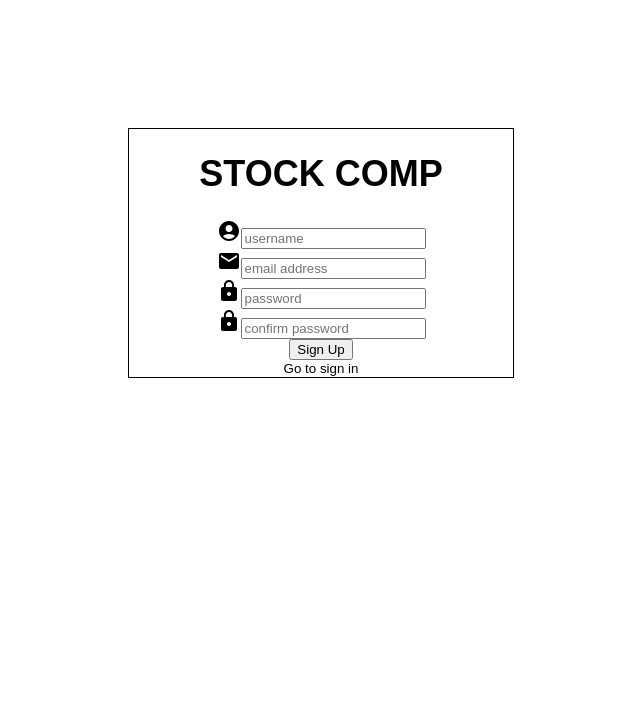
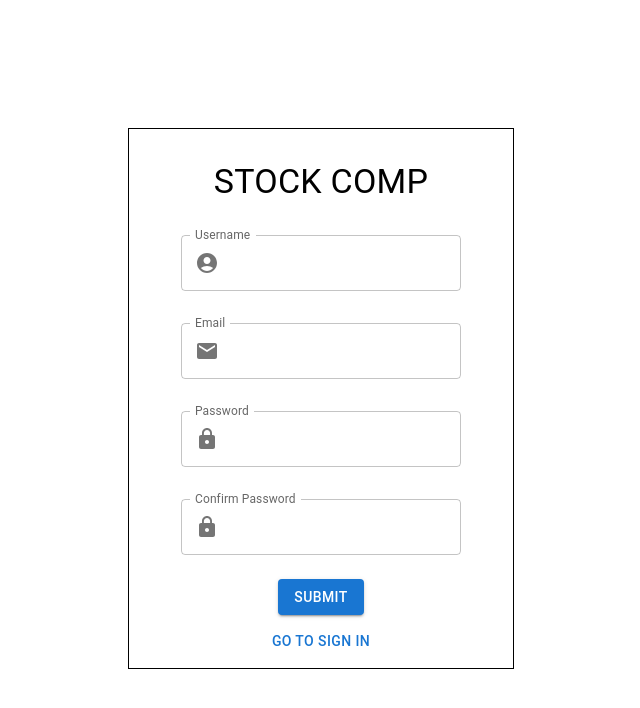
Before and after one commit to andrewass/stockcomp-client, a React (Create React App) app: page /authentication in a window 1280 px wide. Both pictures are taken after a click on the button "GO TO SIGN UP". Shown: the top 708 px of the page, without its empty margins (319-959 px from the left). Built offline with nearby package versions, Linux system fonts and the light colour scheme; what ra-data-simple-rest would draw is missing.

Commit message:
Refactoring sign up component

```diff
--- a/src/body/authentication/SignIn.js
+++ b/src/body/authentication/SignIn.js
@@ -1,5 +1,4 @@
 import React, {useContext, useState} from "react";
-import "./authentication.css";
 import AccountCircleIcon from '@mui/icons-material/AccountCircle';
 import LockIcon from '@mui/icons-material/Lock';
 import {signIn, updateLocalStorage} from "../../service/authService";
@@ -66,7 +65,7 @@ const SignIn = ({setDisplaySignUp}) => {
                                </InputAdornment>
                            )
                        }}/>
-            <Button sx={{mt: 3}} type="submit">Submit</Button>
+            <Button sx={{mt: 3}} type="submit" variant="contained">Submit</Button>
             <Button sx={{mt: 1, mb: 1}} onClick={() => setDisplaySignUp(true)}>Go to sign up</Button>
         </form>
     );
--- a/src/body/authentication/SignUp.js
+++ b/src/body/authentication/SignUp.js
@@ -1,17 +1,31 @@
 import React, {useContext, useState} from "react";
-import "./authentication.css";
 import AccountCircleIcon from '@mui/icons-material/AccountCircle';
 import LockIcon from '@mui/icons-material/Lock';
 import EmailIcon from '@mui/icons-material/Email';
 import {UserContext} from "../../context/UserContext";
 import {useHistory} from "react-router-dom";
 import {signUp, updateLocalStorage} from "../../service/authService";
+import {makeStyles} from "@mui/styles";
+import {InputAdornment, TextField, Typography} from "@mui/material";
+import Button from "@mui/material/Button";
+
+const useStyles = makeStyles({
+    root: {
+        display: "flex",
+        flexDirection: "column",
+        justifyContent: "center",
+        alignItems: "center",
+        margin: "10% auto",
+        border: "1px ridge black",
+        width: "30%"
+    }
+});
 
 const SignUp = ({setDisplaySignUp}) => {
 
+    const classes = useStyles();
     const {setIsSignedIn} = useContext(UserContext);
     const history = useHistory();
-
     const [username, setUsername] = useState("");
     const [password, setPassword] = useState("");
     const [retypedPassword, setRetypedPassword] = useState("");
@@ -51,29 +65,44 @@ const SignUp = ({setDisplaySignUp}) => {
     };
 
     return (
-        <form onSubmit={postSignUpToServer} id="signUpForm">
-            <h1>STOCK COMP</h1>
-            <div className="formFields">
-                <div className="username">
-                    <AccountCircleIcon/>
-                    <input name="username" type="text" placeholder="username" onChange={updateUsername}/>
-                </div>
-                <div className="email">
-                    <EmailIcon/>
-                    <input name="email" type="email" placeholder="email address" onChange={updateEmail}/>
-                </div>
-                <div className="password">
-                    <LockIcon/>
-                    <input name="password" type="password" placeholder="password" onChange={updatePassword}/>
-                </div>
-                <div className="password">
-                    <LockIcon/>
-                    <input name="retypedPassword" type="password" placeholder="confirm password"
-                           onChange={updateRetypedPassword}/>
-                </div>
-            </div>
-            <input type="submit" className="submit" value="Sign Up"/>
-            <button onClick={() => setDisplaySignUp(false)}>Go to sign in</button>
+        <form className={classes.root} onSubmit={postSignUpToServer} id="signInForm">
+            <Typography variant="h4" sx={{mt: 4}}>
+                STOCK COMP
+            </Typography>
+            <TextField sx={{mt: 4}} label="Username" onChange={e => updateUsername(e)}
+                       InputProps={{
+                           startAdornment: (
+                               <InputAdornment position="start">
+                                   <AccountCircleIcon/>
+                               </InputAdornment>
+                           )
+                       }}/>
+            <TextField sx={{mt: 4}} label="Email" onChange={e => updateEmail(e)}
+                       InputProps={{
+                           startAdornment: (
+                               <InputAdornment position="start">
+                                   <EmailIcon/>
+                               </InputAdornment>
+                           )
+                       }}/>
+            <TextField sx={{mt: 4}} label="Password" type="password" onChange={e => updatePassword(e)}
+                       InputProps={{
+                           startAdornment: (
+                               <InputAdornment position="start">
+                                   <LockIcon/>
+                               </InputAdornment>
+                           )
+                       }}/>
+            <TextField sx={{mt: 4}} label="Confirm Password" type="password" onChange={e => updateRetypedPassword(e)}
+                       InputProps={{
+                           startAdornment: (
+                               <InputAdornment position="start">
+                                   <LockIcon/>
+                               </InputAdornment>
+                           )
+                       }}/>
+            <Button sx={{mt: 3}} type="submit" variant="contained" >Submit</Button>
+            <Button sx={{mt: 1, mb: 1}} onClick={() => setDisplaySignUp(false)}>Go to sign in</Button>
         </form>
     );
 };
--- a/src/body/authentication/authentication.css
+++ /dev/null
@@ -1,11 +0,0 @@
-
-
-#signUpForm{
-    width: 30%;
-    min-width: 280px;
-    border: 1px ridge black;
-    margin: 10% auto;
-    display: flex;
-    flex-flow: column nowrap;
-    align-items: center;
-}
```
